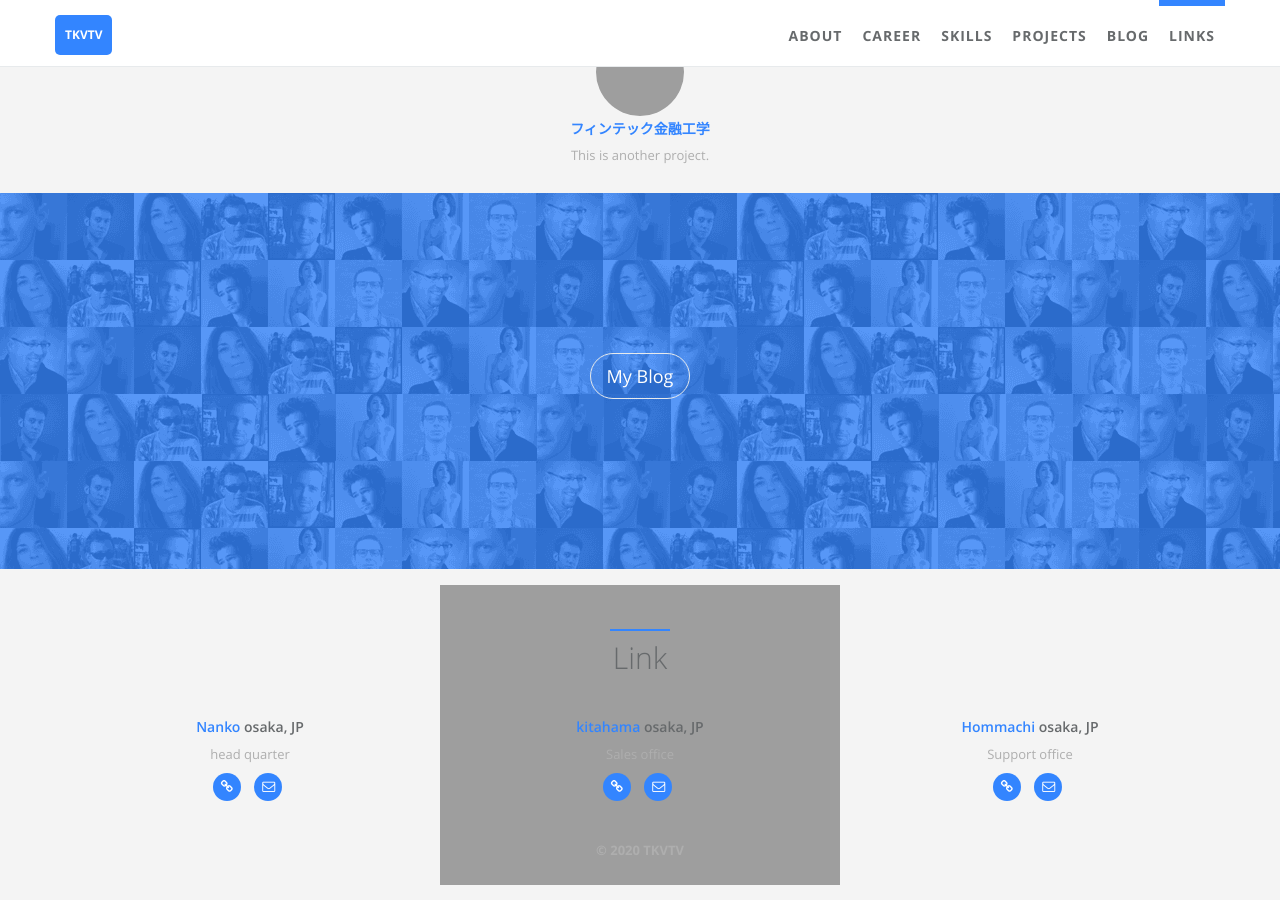
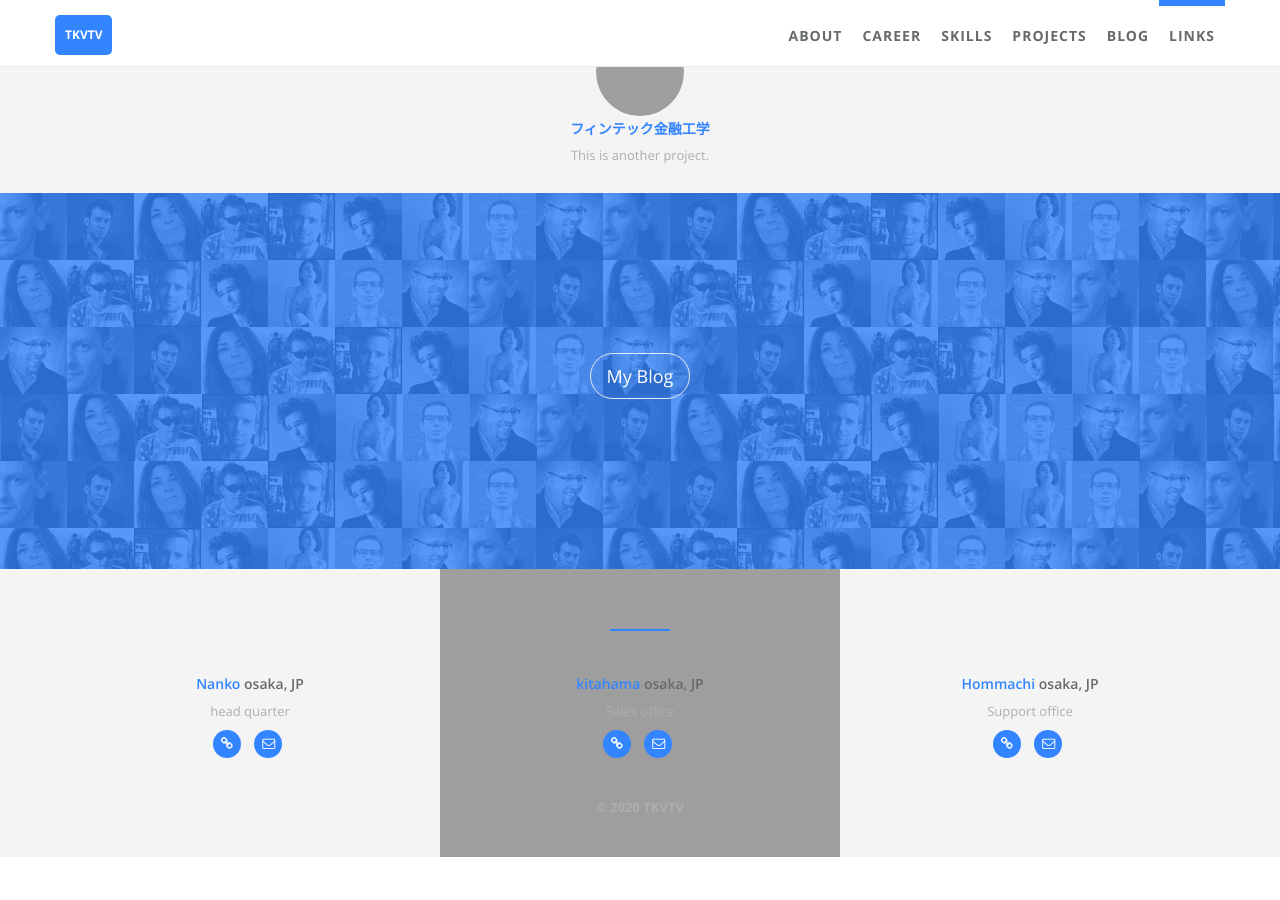
Before and after one commit to takagotch/o23829, a Jekyll site: the page built from index.html, in a window 1280 px wide and 900 px high, scrolled down 2448 px. Built offline with Jekyll 4.4.1, drawn with Linux system fonts in a browser that asks for light colours; after the commit the page ends 3305 px from its top, so only the background shows below that.

Commit message:
Update links.html

```diff
--- a/_includes/sections/links.html
+++ b/_includes/sections/links.html
@@ -2,7 +2,7 @@
     <div class="row m-b-lg">
         <div class="col-lg-12 text-center">
             <div class="navy-line"></div>
-            <h1><span data-i18n="link.link">Link</span></h1>
+            <h1><span data-i18n="link.link">{{ site.links }}</span></h1>
         </div>
     </div>
     <div class="row">
```
